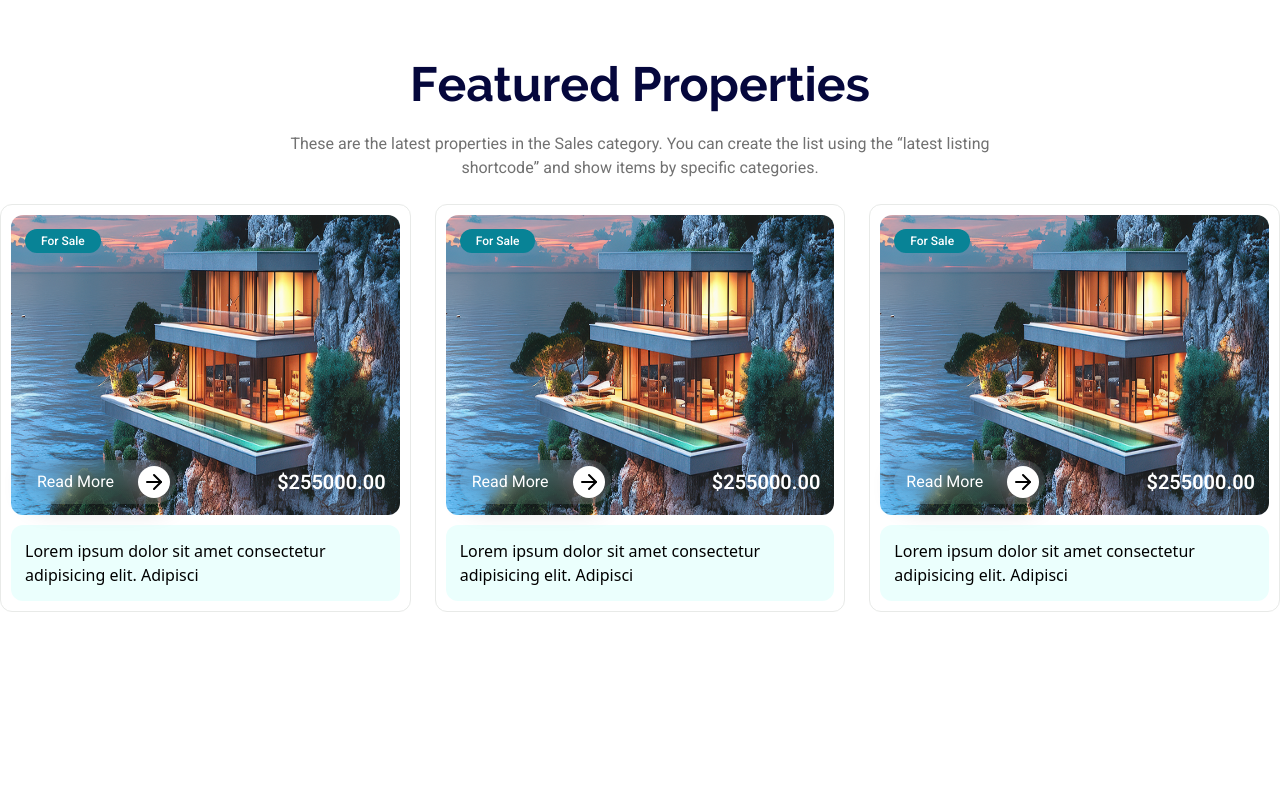
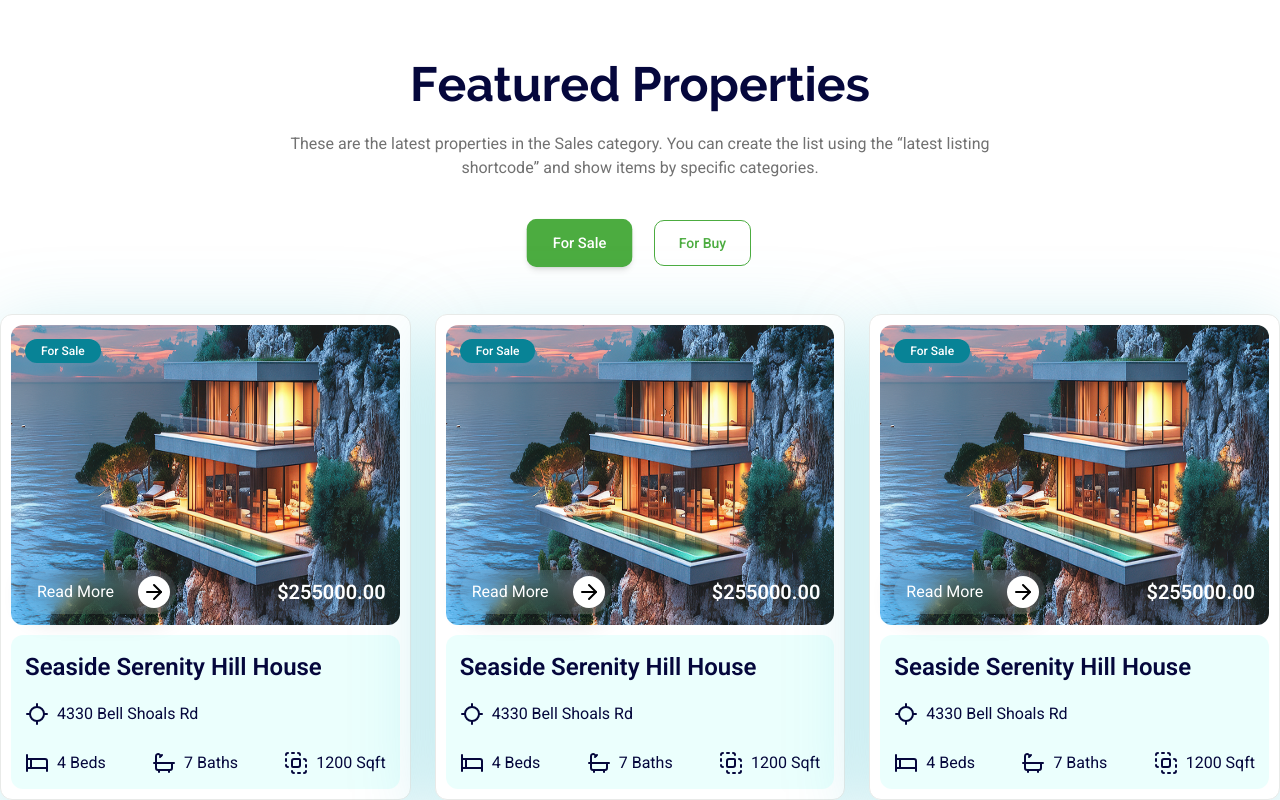
Before and after one commit to Tasniasamia/roofstick_appstick, a Next.js app: page / in a window 1280 px wide. Shown: the part 1164-1964 px from the top of the page. Before the commit the page ends 1776 px from the top, so only its background shows below. Built offline with nearby package versions, Linux system fonts and the light colour scheme.

Commit message:
feature property done

```diff
--- a/app/globals.css
+++ b/app/globals.css
@@ -486,9 +486,10 @@
 
 
 .custom-shadow2{
- filter:
-      drop-shadow(0 2px 4px rgba(15, 28, 51, 0.04))
-      drop-shadow(0 3px 8px rgba(15, 28, 51, 0.10));
+  fill: var(--Inner, #FFF);
+  stroke-width: 1px;
+  stroke: var(--600-main, #00ACC1);
+  filter: drop-shadow(0 20px 40px rgba(0, 172, 193, 0.25));
   }
 
 .read-more{
--- a/components/(site)/home/properties.tsx
+++ b/components/(site)/home/properties.tsx
@@ -1,8 +1,10 @@
+"use client";
 import PropertyCard from "@/components/common/card/propertyCard";
 import HeaderTitle from "@/components/common/headerTitle";
-import React from "react";
+import React, { useState } from "react";
 
 const Properties = () => {
+  const [tab, setTab] = useState("sale");
   return (
     <div className="lg:mt-[120px] mt-[60px]">
       <div className="container">
@@ -13,11 +15,33 @@ const Properties = () => {
           }
           customClass="items-center text-center"
         />
-        <div className="pt-6 grid md:grid-cols-3 sm:grid-cols-2 xl:gap-6 gap-3 sm:place-content-start place-content-center">
+        <div className="flex flex-row justify-center pt-10 pb-6 gap-6 items-center">
+          <button
+            onClick={() => setTab("sale")}
+            className={`flex gap-2 cursor-pointer sm:w-fit w-fit justify-center items-center font-roboto font-medium px-6 py-3 rounded-[10px] text-sm transition-all duration-300 ${
+              tab === "sale"
+                ? "bg-[#4CAC40] text-white shadow-md scale-105 border border-transparent"
+                : "bg-white text-[#4CAC40] hover:bg-gray-50 border border-[#4CAC40]"
+            }`}
+          >
+            <span>For Sale</span>
+          </button>
+
+          <button
+            onClick={() => setTab("buy")}
+            className={`flex gap-2  w-fit cursor-pointer sm:w-fit  justify-center items-center font-roboto font-medium px-6 py-3 rounded-[10px] text-sm transition-all duration-300 ${
+              tab === "buy"
+                ? "bg-[#4CAC40] text-white shadow-md scale-105 border border-transparent"
+                : "bg-white text-[#4CAC40] hover:bg-gray-50 border border-[#4CAC40]"
+            }`}
+          >
+            <span>For Buy</span>
+          </button>
+        </div>
+        <div className="pt-6  grid md:grid-cols-3 sm:grid-cols-2 xl:gap-6 gap-3 sm:place-content-start place-content-center">
           <PropertyCard />
           <PropertyCard />
           <PropertyCard />
-
         </div>
       </div>
     </div>
--- a/components/common/card/propertyCard.tsx
+++ b/components/common/card/propertyCard.tsx
@@ -1,13 +1,18 @@
-import { ArrowRight, ChevronRight } from "lucide-react";
+import {
+  ArrowRight,
+  Bath,
+  Bed,
+  ChevronRight,
+  LocateIcon,
+  SquaresIntersect,
+} from "lucide-react";
 import Image from "next/image";
 import React from "react";
 
 const PropertyCard = () => {
   return (
-    <div className="p-2.5 sm:w-fit w-[300px] h-fit 2xl:custom-shadow2 border border-[#E8EAE8] rounded-xl">
-      <div
-        className="2xl:w-[404px] 2xl:h-[404px]  lg:h-[300px] h-[200px]  w-full relative rounded-xl"
-      >
+    <div className="p-2.5 sm:w-fit w-[300px] h-fit bg-white custom-shadow2  border border-[#E8EAE8] rounded-xl">
+      <div className="2xl:w-[404px] 2xl:h-[404px]  lg:h-[300px] h-[200px]  w-full relative rounded-xl">
         <Image
           src="/img1.png"
           width={500}
@@ -25,8 +30,7 @@ const PropertyCard = () => {
               Read More
             </span>
             <span className="lg:h-8 md:h-5 md:w-5 lg:w-8 w-8 h-8 rounded-full flex items-center justify-center bg-white">
-              <ArrowRight className="lg:text-[20px] text-[10px]! "  />
-
+              <ArrowRight className="lg:text-[20px] text-[10px]! " />
             </span>
           </button>
           <span className="font-roboto lg:text-xl text-sm font-semibold text-white lg:me-3.5 me-1">
@@ -35,8 +39,37 @@ const PropertyCard = () => {
         </div>
       </div>
       <div className="bg-[#EBFFFD] mt-2.5 rounded-xl p-3.5">
-        Lorem ipsum dolor sit amet consectetur adipisicing elit. Adipisci
+        <h4 className="text-primary font-roboto text-[24px] font-semibold leading-normal line-clamp-1" title="Seaside Serenity Hill House">
+          Seaside Serenity Hill House
+        </h4>
+        <div className="flex gap-2 items-center mt-[17px]">
+          <LocateIcon className="text-primary text-[20px] text-primary" />
+          <span className="text-base font-normal text-primary font-roboto">
+            4330 Bell Shoals Rd
+          </span>
+        </div>
+        <div className="flex justify-between xl:flex-nowrap gap-3 flex-wrap items-center mt-[25px]">
+          <div className="flex gap-2 items-center w-fit">
+            <Bed className="text-primary text-[20px] text-primary" />
+            <span className="text-base font-normal text-primary font-roboto">
+              4 Beds
+            </span>
+          </div>
 
+          <div className="flex gap-2 items-center w-fit">
+            <Bath className="text-primary text-[20px] text-primary" />
+            <span className="text-base font-normal text-primary font-roboto">
+              7 Baths
+            </span>
+          </div>
+
+          <div className="flex gap-2 items-center w-fit">
+            <SquaresIntersect className="text-primary text-[20px] text-primary" />
+            <span className="text-base font-normal text-primary font-roboto">
+              1200 Sqft
+            </span>
+          </div>
+        </div>
       </div>
     </div>
   );
```
